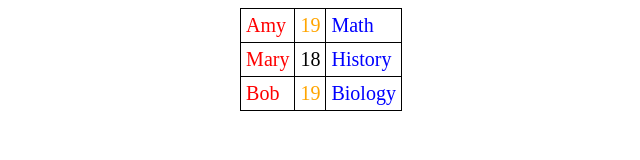
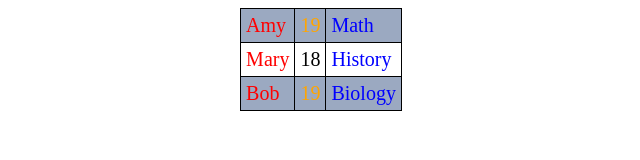
Before and after one commit to EvangelineHuang/Lab-table, a plain HTML site: page index.html in a window 1280 px wide. Shown: the whole page, without its empty margins (319-959 px from the left). Drawn offline with Linux system fonts and the light colour scheme.

Commit message:
background color

```diff
--- a/index.html
+++ b/index.html
@@ -17,11 +17,14 @@
                 studentMaker(19,"Bob","Biology")];
     var table=d3.select("body").append("table");
     var tr=table.selectAll("tr").data(student).enter().append("tr");
-    tr.append("td").text(function(d){return d.name}).style("color","red").style("font-size","20px").style("border","1px solid black").style("padding","5px");
+    tr.append("td").text(function(d){return d.name}).style("color","red").style("font-size","20px").style("border","1px solid black").style("padding","5px").style("background-color",function(d,i){
+                                                      if (i%2!=1){return "#9ba9c1"; }});
     tr.append("td").text(function(d){return d.age}).style("color",function(d){if (d.age>18){return "orange";}
-                                                                              else {return "black";}})
+                                                                              else {return "black";}}).style("background-color",function(d,i){
+                                                                                                                                if (i%2!=1){return "#9ba9c1"; }})
                                                                               .style("font-size","20px").style("border","1px solid black").style("padding","5px");
-    tr.append("td").text(function(d){return d.major}).style("color","blue").style("font-size","20px").style("border","1px solid black").style("padding","5px");
+    tr.append("td").text(function(d){return d.major}).style("color","blue").style("font-size","20px").style("border","1px solid black").style("padding","5px").style("background-color",function(d,i){
+                                                      if (i%2!=1){return "#9ba9c1"; }});
     table.style("border","1px solid black").style("border-collapse","collapse").style("margin","auto");
 
 
```
